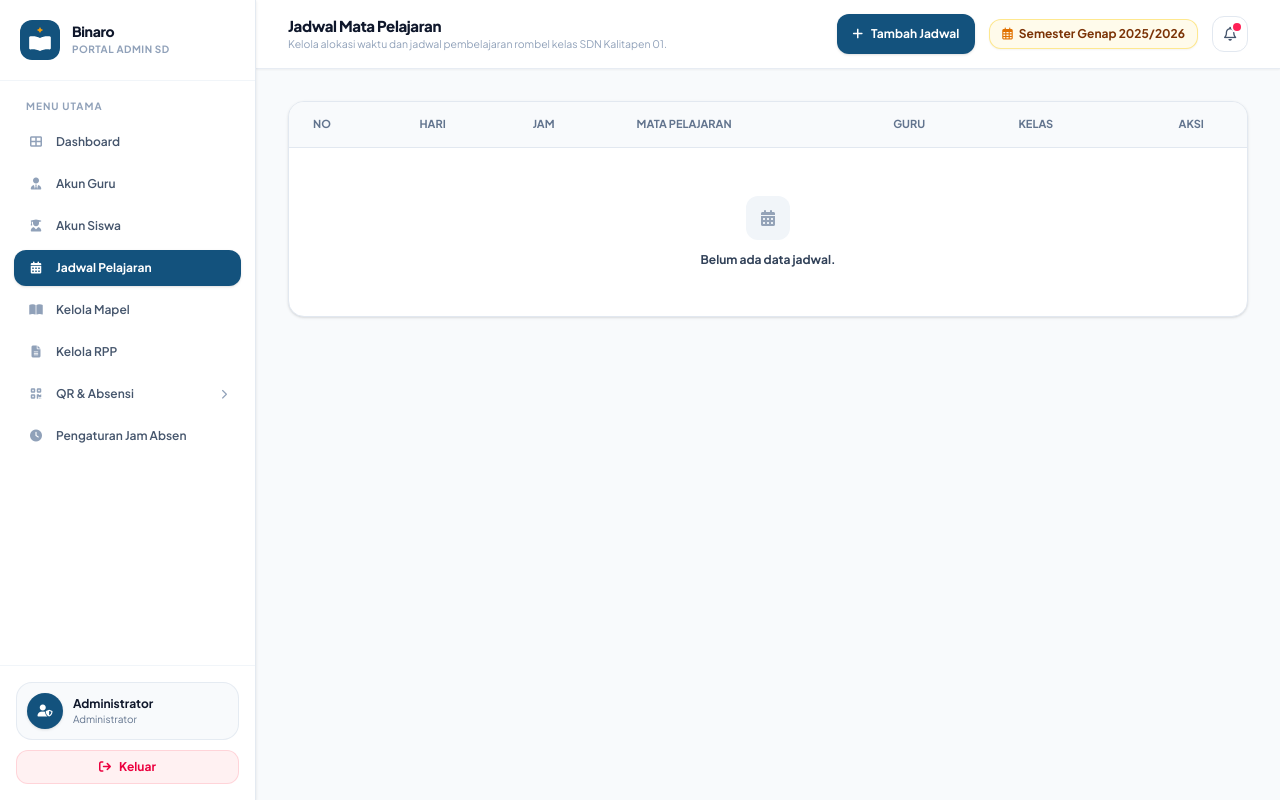
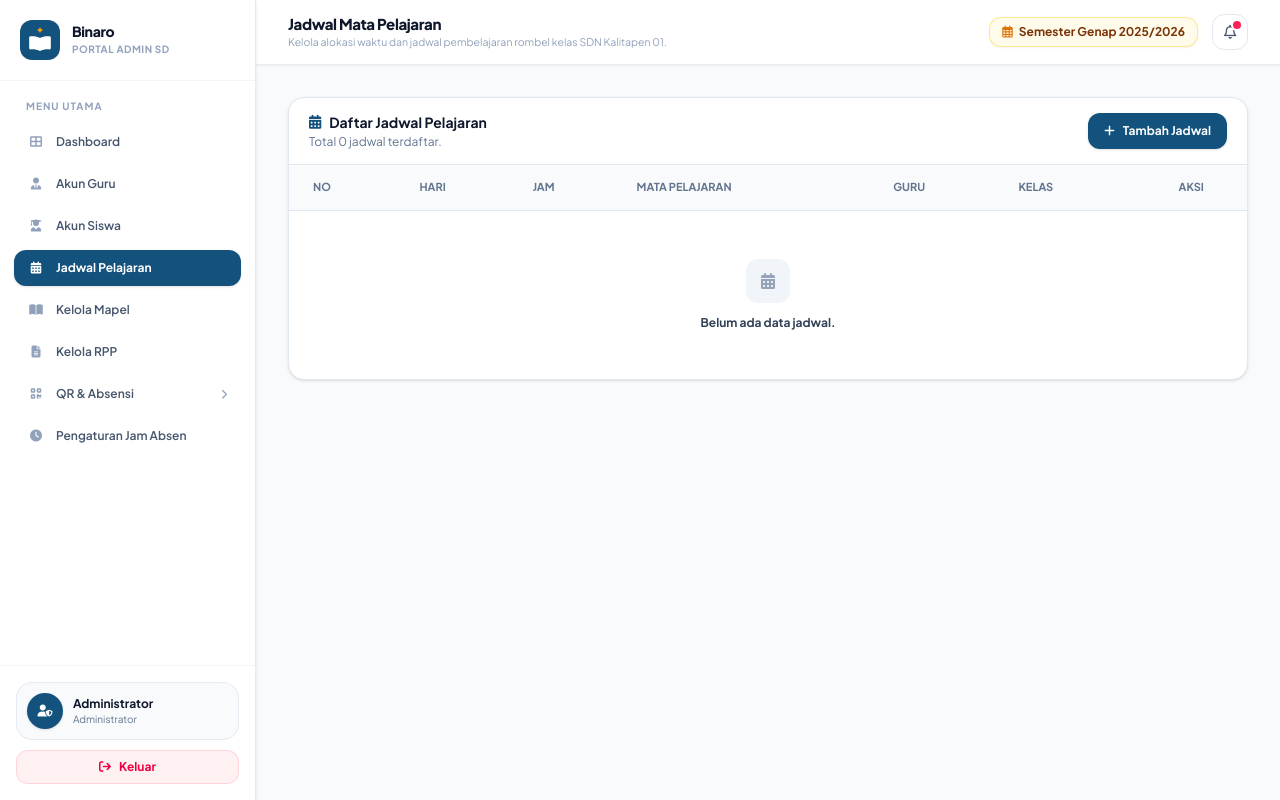
Before and after one commit to MughniIanAkmal/Binaro, a Laravel app: page /jadwal in a window 1280 px wide. Run offline with Laravel 12, Linux system fonts and the light colour scheme; the visitor is signed in with stand-in values (Sample User, id 1); data comes from the database, SQL or seed files in the repository; data that the repository does not hold is empty; style sheets or scripts are compiled from the project's sources; parts of the project's set-up code (start-up, migrations or seed data) failed here and were passed over.

Commit message:
Pindahkan tombol tambah jadwal ke header card tabel

```diff
--- a/laravel/resources/views/jadwal/index.blade.php
+++ b/laravel/resources/views/jadwal/index.blade.php
@@ -2,18 +2,23 @@
 
 @section('page_title', 'Jadwal Mata Pelajaran')
 @section('page_subtitle', 'Kelola alokasi waktu dan jadwal pembelajaran rombel kelas ' . config('binaro.nama_sekolah') . '.')
-
-@section('header_actions')
-    <a href="{{ route('jadwal.create') }}" class="inline-flex items-center gap-2 px-4 h-10 rounded-xl text-[12px] font-bold text-white shadow-sm hover:opacity-90 transition bg-primary" >
-        <i class="fas fa-plus"></i> Tambah Jadwal
-    </a>
-@endsection
 
 @section('content')
 <div class="space-y-6">
 
     <!-- Tabel Data Jadwal -->
     <div class="bg-white rounded-2xl shadow-sm border border-slate-200 overflow-hidden">
+        <div class="px-5 py-3.5 border-b border-slate-200 flex items-center justify-between gap-3">
+            <div>
+                <h3 class="text-sm font-bold text-slate-900 flex items-center gap-2">
+                    <i class="fas fa-calendar-days text-primary"></i> Daftar Jadwal Pelajaran
+                </h3>
+                <p class="text-xs text-slate-500 mt-0.5">Total {{ $jadwals->count() }} jadwal terdaftar.</p>
+            </div>
+            <a href="{{ route('jadwal.create') }}" class="inline-flex items-center gap-2 px-4 h-9 rounded-xl text-[12px] font-bold text-white shadow-sm hover:opacity-90 transition bg-primary shrink-0">
+                <i class="fas fa-plus"></i> Tambah Jadwal
+            </a>
+        </div>
         <div class="overflow-x-auto">
             <table class="w-full text-left border-collapse">
                 <thead>
```
